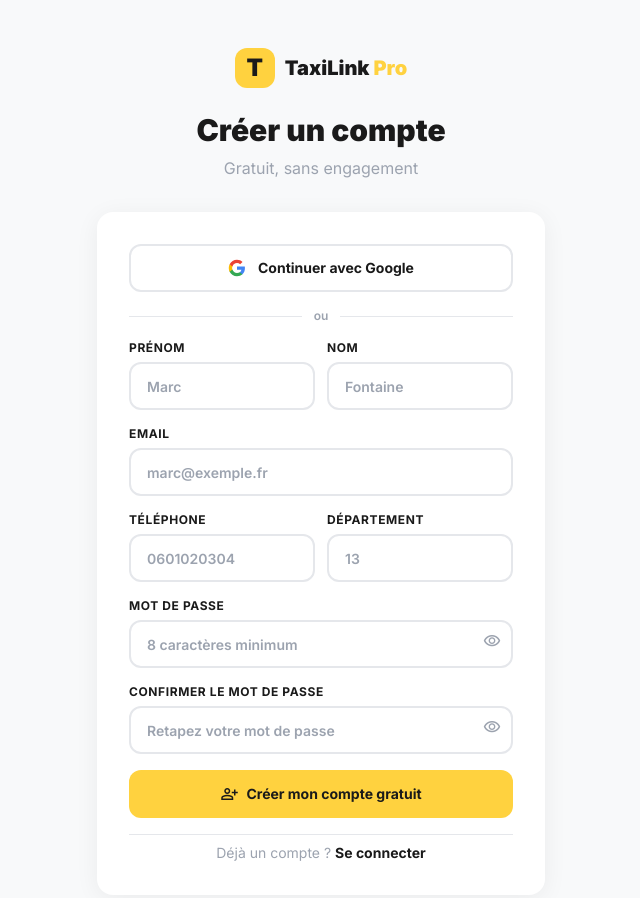
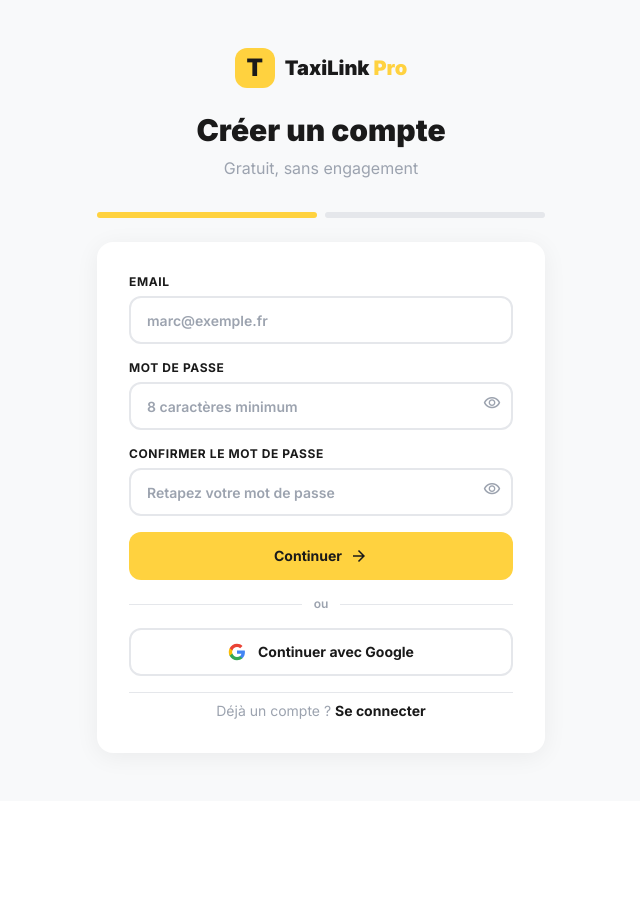
Before and after one commit to mohamedmajor999-cpu/TaxiLink, a Next.js app in the folder apps/web/: page /auth/register in a window 1280 px wide. Shown: the top 898 px of the page, without its empty margins (319-959 px from the left). After the commit the page ends 801 px from the top, so only its background shows below. Built offline with nearby package versions, Linux system fonts and the light colour scheme.

Commit message:
refactor(auth): formulaire d'inscription en 2 étapes, Google OAuth en bas
Co-Authored-By: Claude Sonnet 4.6 <noreply@anthropic.com>

```diff
--- a/apps/web/src/components/auth/RegisterForm.tsx
+++ b/apps/web/src/components/auth/RegisterForm.tsx
@@ -6,13 +6,17 @@ import { useRegisterForm } from './useRegisterForm'
 
 export function RegisterForm() {
   const {
-    firstName, setFirstName, lastName, setLastName,
-    email, setEmail, phone, setPhone,
+    step, setStep,
+    email, setEmail,
+    password, setPassword,
+    confirmPassword, setConfirmPassword,
+    showPw, togglePw, showConfirmPw, toggleConfirmPw,
+    firstName, setFirstName,
+    lastName, setLastName,
+    phone, setPhone,
     department, setDepartment,
-    password, setPassword, confirmPassword, setConfirmPassword,
-    showPw, togglePw, showConfirmPw, toggleConfirmPw,
     loading, googleLoading, error, success,
-    handleSubmit, handleGoogle,
+    handleNextStep, handleSubmit, handleGoogle,
   } = useRegisterForm()
 
   if (success) {
@@ -36,6 +40,8 @@ export function RegisterForm() {
   return (
     <div className="min-h-screen bg-bgsoft flex items-center justify-center px-4 py-12">
       <div className="w-full max-w-md">
+
+        {/* Logo + titre */}
         <div className="text-center mb-8">
           <Link href="/" className="inline-flex items-center gap-2.5 mb-6">
             <div className="w-10 h-10 rounded-xl bg-primary flex items-center justify-center text-2xl font-black text-secondary">T</div>
@@ -45,33 +51,13 @@ export function RegisterForm() {
           <p className="text-muted">Gratuit, sans engagement</p>
         </div>
 
+        {/* Indicateur d'étapes */}
+        <div className="flex items-center gap-2 mb-6">
+          <div className={`flex-1 h-1.5 rounded-full transition-colors ${step >= 1 ? 'bg-primary' : 'bg-line'}`} />
+          <div className={`flex-1 h-1.5 rounded-full transition-colors ${step >= 2 ? 'bg-primary' : 'bg-line'}`} />
+        </div>
+
         <div className="bg-white rounded-2xl shadow-card p-8 space-y-4">
-
-          {/* Bouton Google */}
-          <button
-            type="button"
-            onClick={handleGoogle}
-            disabled={googleLoading || loading}
-            className="w-full h-12 rounded-xl border-2 border-line font-bold text-secondary text-sm flex items-center justify-center gap-3 hover:bg-bgsoft transition-colors disabled:opacity-60"
-          >
-            {googleLoading ? (
-              <Icon name="sync" size={18} className="animate-spin" />
-            ) : (
-              <svg width="18" height="18" viewBox="0 0 24 24" fill="none">
-                <path d="M22.56 12.25c0-.78-.07-1.53-.2-2.25H12v4.26h5.92c-.26 1.37-1.04 2.53-2.21 3.31v2.77h3.57c2.08-1.92 3.28-4.74 3.28-8.09z" fill="#4285F4"/>
-                <path d="M12 23c2.97 0 5.46-.98 7.28-2.66l-3.57-2.77c-.98.66-2.23 1.06-3.71 1.06-2.86 0-5.29-1.93-6.16-4.53H2.18v2.84C3.99 20.53 7.7 23 12 23z" fill="#34A853"/>
-                <path d="M5.84 14.09c-.22-.66-.35-1.36-.35-2.09s.13-1.43.35-2.09V7.07H2.18C1.43 8.55 1 10.22 1 12s.43 3.45 1.18 4.93l3.66-2.84z" fill="#FBBC05"/>
-                <path d="M12 5.38c1.62 0 3.06.56 4.21 1.64l3.15-3.15C17.45 2.09 14.97 1 12 1 7.7 1 3.99 3.47 2.18 7.07l3.66 2.84c.87-2.6 3.3-4.53 6.16-4.53z" fill="#EA4335"/>
-              </svg>
-            )}
-            Continuer avec Google
-          </button>
-
-          <div className="flex items-center gap-3">
-            <div className="flex-1 h-px bg-line" />
-            <span className="text-xs text-muted font-semibold">ou</span>
-            <div className="flex-1 h-px bg-line" />
-          </div>
 
           {error && (
             <div className="p-3 rounded-xl bg-red-50 border border-red-200 flex items-center gap-2 text-red-600 text-sm">
@@ -79,24 +65,9 @@ export function RegisterForm() {
             </div>
           )}
 
-          <form onSubmit={handleSubmit} className="space-y-4">
-            {/* Prénom + Nom */}
-            <div className="grid grid-cols-2 gap-3">
-              <div>
-                <label className="block text-xs font-bold text-secondary uppercase tracking-wider mb-1.5">Prénom</label>
-                <input type="text" value={firstName} onChange={e => setFirstName(e.target.value)} required
-                  placeholder="Marc"
-                  className="w-full h-12 px-4 rounded-xl border-2 border-line focus:border-accent focus:outline-none text-sm font-semibold transition-colors" />
-              </div>
-              <div>
-                <label className="block text-xs font-bold text-secondary uppercase tracking-wider mb-1.5">Nom</label>
-                <input type="text" value={lastName} onChange={e => setLastName(e.target.value)} required
-                  placeholder="Fontaine"
-                  className="w-full h-12 px-4 rounded-xl border-2 border-line focus:border-accent focus:outline-none text-sm font-semibold transition-colors" />
-              </div>
-            </div>
-
-            {/* Email */}
+          {/* ── Étape 1 : Identifiants ── */}
+          {step === 1 && (
+            <form onSubmit={handleNextStep} className="space-y-4">
               <div>
                 <label className="block text-xs font-bold text-secondary uppercase tracking-wider mb-1.5">Email</label>
                 <input type="email" value={email} onChange={e => setEmail(e.target.value)} required
@@ -104,24 +75,6 @@ export function RegisterForm() {
                   className="w-full h-12 px-4 rounded-xl border-2 border-line focus:border-accent focus:outline-none text-sm font-semibold transition-colors" />
               </div>
 
-            {/* Téléphone + Département */}
-            <div className="grid grid-cols-2 gap-3">
-              <div>
-                <label className="block text-xs font-bold text-secondary uppercase tracking-wider mb-1.5">Téléphone</label>
-                <input type="tel" value={phone} onChange={e => setPhone(e.target.value)}
-                  placeholder="0601020304"
-                  className="w-full h-12 px-4 rounded-xl border-2 border-line focus:border-accent focus:outline-none text-sm font-semibold transition-colors" />
-              </div>
-              <div>
-                <label className="block text-xs font-bold text-secondary uppercase tracking-wider mb-1.5">Département</label>
-                <input type="text" value={department} onChange={e => setDepartment(e.target.value)}
-                  placeholder="13"
-                  maxLength={3}
-                  className="w-full h-12 px-4 rounded-xl border-2 border-line focus:border-accent focus:outline-none text-sm font-semibold transition-colors" />
-              </div>
-            </div>
-
-            {/* Mot de passe */}
               <div>
                 <label className="block text-xs font-bold text-secondary uppercase tracking-wider mb-1.5">Mot de passe</label>
                 <div className="relative">
@@ -134,7 +87,6 @@ export function RegisterForm() {
                 </div>
               </div>
 
-            {/* Confirmer le mot de passe */}
               <div>
                 <label className="block text-xs font-bold text-secondary uppercase tracking-wider mb-1.5">Confirmer le mot de passe</label>
                 <div className="relative">
@@ -153,19 +105,91 @@ export function RegisterForm() {
                 </div>
               </div>
 
-            <button type="submit" disabled={loading || googleLoading}
-              className="w-full h-12 rounded-xl bg-primary font-bold text-secondary text-sm flex items-center justify-center gap-2 hover:bg-yellow-400 transition-colors btn-ripple disabled:opacity-60">
-              {loading
-                ? <><Icon name="sync" size={18} className="animate-spin" />Création...</>
-                : <><Icon name="person_add" size={18} />Créer mon compte gratuit</>}
+              <button type="submit"
+                className="w-full h-12 rounded-xl bg-primary font-bold text-secondary text-sm flex items-center justify-center gap-2 hover:bg-yellow-400 transition-colors btn-ripple">
+                Continuer <Icon name="arrow_forward" size={18} />
               </button>
-          </form>
+
+              <div className="flex items-center gap-3">
+                <div className="flex-1 h-px bg-line" />
+                <span className="text-xs text-muted font-semibold">ou</span>
+                <div className="flex-1 h-px bg-line" />
+              </div>
+
+              <button
+                type="button"
+                onClick={handleGoogle}
+                disabled={googleLoading}
+                className="w-full h-12 rounded-xl border-2 border-line font-bold text-secondary text-sm flex items-center justify-center gap-3 hover:bg-bgsoft transition-colors disabled:opacity-60"
+              >
+                {googleLoading ? (
+                  <Icon name="sync" size={18} className="animate-spin" />
+                ) : (
+                  <svg width="18" height="18" viewBox="0 0 24 24" fill="none">
+                    <path d="M22.56 12.25c0-.78-.07-1.53-.2-2.25H12v4.26h5.92c-.26 1.37-1.04 2.53-2.21 3.31v2.77h3.57c2.08-1.92 3.28-4.74 3.28-8.09z" fill="#4285F4"/>
+                    <path d="M12 23c2.97 0 5.46-.98 7.28-2.66l-3.57-2.77c-.98.66-2.23 1.06-3.71 1.06-2.86 0-5.29-1.93-6.16-4.53H2.18v2.84C3.99 20.53 7.7 23 12 23z" fill="#34A853"/>
+                    <path d="M5.84 14.09c-.22-.66-.35-1.36-.35-2.09s.13-1.43.35-2.09V7.07H2.18C1.43 8.55 1 10.22 1 12s.43 3.45 1.18 4.93l3.66-2.84z" fill="#FBBC05"/>
+                    <path d="M12 5.38c1.62 0 3.06.56 4.21 1.64l3.15-3.15C17.45 2.09 14.97 1 12 1 7.7 1 3.99 3.47 2.18 7.07l3.66 2.84c.87-2.6 3.3-4.53 6.16-4.53z" fill="#EA4335"/>
+                  </svg>
+                )}
+                Continuer avec Google
+              </button>
 
               <div className="pt-2 border-t border-line text-center">
                 <p className="text-sm text-muted">Déjà un compte ?{' '}
                   <Link href="/auth/login" className="font-bold text-secondary hover:text-primary transition-colors">Se connecter</Link>
                 </p>
               </div>
+            </form>
+          )}
+
+          {/* ── Étape 2 : Profil ── */}
+          {step === 2 && (
+            <form onSubmit={handleSubmit} className="space-y-4">
+              <div className="grid grid-cols-2 gap-3">
+                <div>
+                  <label className="block text-xs font-bold text-secondary uppercase tracking-wider mb-1.5">Nom</label>
+                  <input type="text" value={lastName} onChange={e => setLastName(e.target.value)} required
+                    placeholder="Fontaine"
+                    className="w-full h-12 px-4 rounded-xl border-2 border-line focus:border-accent focus:outline-none text-sm font-semibold transition-colors" />
+                </div>
+                <div>
+                  <label className="block text-xs font-bold text-secondary uppercase tracking-wider mb-1.5">Prénom</label>
+                  <input type="text" value={firstName} onChange={e => setFirstName(e.target.value)} required
+                    placeholder="Marc"
+                    className="w-full h-12 px-4 rounded-xl border-2 border-line focus:border-accent focus:outline-none text-sm font-semibold transition-colors" />
+                </div>
+              </div>
+
+              <div className="grid grid-cols-2 gap-3">
+                <div>
+                  <label className="block text-xs font-bold text-secondary uppercase tracking-wider mb-1.5">Téléphone</label>
+                  <input type="tel" value={phone} onChange={e => setPhone(e.target.value)}
+                    placeholder="0601020304"
+                    className="w-full h-12 px-4 rounded-xl border-2 border-line focus:border-accent focus:outline-none text-sm font-semibold transition-colors" />
+                </div>
+                <div>
+                  <label className="block text-xs font-bold text-secondary uppercase tracking-wider mb-1.5">Département</label>
+                  <input type="text" value={department} onChange={e => setDepartment(e.target.value)}
+                    placeholder="13"
+                    maxLength={3}
+                    className="w-full h-12 px-4 rounded-xl border-2 border-line focus:border-accent focus:outline-none text-sm font-semibold transition-colors" />
+                </div>
+              </div>
+
+              <button type="submit" disabled={loading}
+                className="w-full h-12 rounded-xl bg-primary font-bold text-secondary text-sm flex items-center justify-center gap-2 hover:bg-yellow-400 transition-colors btn-ripple disabled:opacity-60">
+                {loading
+                  ? <><Icon name="sync" size={18} className="animate-spin" />Création...</>
+                  : <><Icon name="person_add" size={18} />Créer mon compte gratuit</>}
+              </button>
+
+              <button type="button" onClick={() => setStep(1)}
+                className="w-full h-10 rounded-xl text-sm font-semibold text-muted hover:text-secondary transition-colors flex items-center justify-center gap-1.5">
+                <Icon name="arrow_back" size={16} />Retour
+              </button>
+            </form>
+          )}
         </div>
       </div>
     </div>
--- a/apps/web/src/components/auth/useRegisterForm.ts
+++ b/apps/web/src/components/auth/useRegisterForm.ts
@@ -3,29 +3,41 @@ import { authService } from '@/services/authService'
 import { isValidEmail, isValidPassword, isValidPhone } from '@/lib/validators'
 
 export function useRegisterForm() {
-  const [firstName,       setFirstName]       = useState('')
-  const [lastName,        setLastName]        = useState('')
+  const [step, setStep] = useState<1 | 2>(1)
+
+  // Étape 1
   const [email,           setEmail]           = useState('')
-  const [phone,           setPhone]           = useState('')
-  const [department,      setDepartment]      = useState('')
   const [password,        setPassword]        = useState('')
   const [confirmPassword, setConfirmPassword] = useState('')
   const [showPw,          setShowPw]          = useState(false)
   const [showConfirmPw,   setShowConfirmPw]   = useState(false)
-  const [loading,         setLoading]         = useState(false)
-  const [googleLoading,   setGoogleLoading]   = useState(false)
-  const [error,           setError]           = useState('')
-  const [success,         setSuccess]         = useState(false)
+
+  // Étape 2
+  const [firstName,  setFirstName]  = useState('')
+  const [lastName,   setLastName]   = useState('')
+  const [phone,      setPhone]      = useState('')
+  const [department, setDepartment] = useState('')
+
+  const [loading,       setLoading]       = useState(false)
+  const [googleLoading, setGoogleLoading] = useState(false)
+  const [error,         setError]         = useState('')
+  const [success,       setSuccess]       = useState(false)
+
+  const handleNextStep = (e: React.FormEvent) => {
+    e.preventDefault()
+    setError('')
+    if (!isValidEmail(email))       { setError('Adresse email invalide'); return }
+    if (!isValidPassword(password)) { setError('Le mot de passe doit contenir au moins 8 caractères'); return }
+    if (password !== confirmPassword){ setError('Les mots de passe ne correspondent pas'); return }
+    setStep(2)
+  }
 
   const handleSubmit = async (e: React.FormEvent) => {
     e.preventDefault()
     setError('')
-    if (!firstName.trim())           { setError('Le prénom est requis'); return }
-    if (!lastName.trim())            { setError('Le nom est requis'); return }
-    if (!isValidEmail(email))        { setError('Adresse email invalide'); return }
+    if (!firstName.trim()) { setError('Le prénom est requis'); return }
+    if (!lastName.trim())  { setError('Le nom est requis'); return }
     if (phone && !isValidPhone(phone)) { setError('Format de téléphone invalide (ex: 0601020304)'); return }
-    if (!isValidPassword(password))  { setError('Le mot de passe doit contenir au moins 8 caractères'); return }
-    if (password !== confirmPassword){ setError('Les mots de passe ne correspondent pas'); return }
     setLoading(true)
     try {
       await authService.signUp({
@@ -57,16 +69,17 @@ export function useRegisterForm() {
   }
 
   return {
-    firstName, setFirstName,
-    lastName,  setLastName,
-    email,     setEmail,
-    phone,     setPhone,
-    department, setDepartment,
-    password,        setPassword,
+    step, setStep,
+    email, setEmail,
+    password, setPassword,
     confirmPassword, setConfirmPassword,
     showPw,        togglePw:        () => setShowPw((v) => !v),
     showConfirmPw, toggleConfirmPw: () => setShowConfirmPw((v) => !v),
+    firstName, setFirstName,
+    lastName,  setLastName,
+    phone,     setPhone,
+    department, setDepartment,
     loading, googleLoading, error, success,
-    handleSubmit, handleGoogle,
+    handleNextStep, handleSubmit, handleGoogle,
   }
 }
```
Lines whose indentation alone changed are shown as unchanged.
